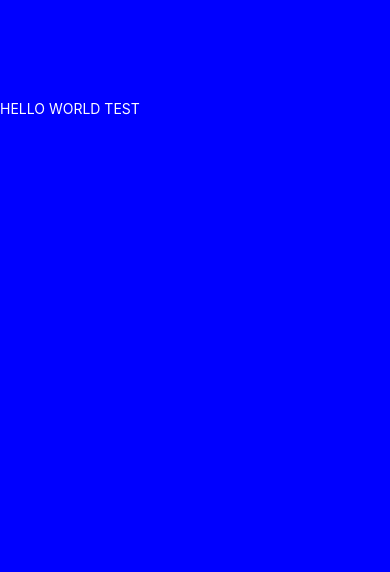
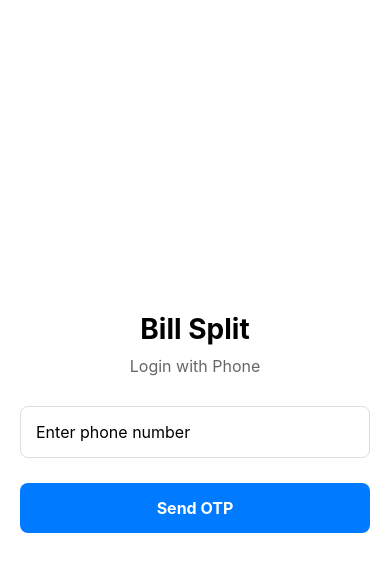
Before and after one commit to musthaqahmedg/bill-split, a React Native app in the folder bill-split-mobile/: screen / in a window 390 px wide. Shown: the top 572 px of the page. Built offline with nearby package versions, Linux system fonts and the light colour scheme.

Commit message:
Fix app entry point and wire up LoginScreen

```diff
--- a/bill-split-mobile/App.tsx
+++ b/bill-split-mobile/App.tsx
@@ -1,9 +1,9 @@
-import { View, Text } from 'react-native';
+import { registerRootComponent } from 'expo';
+import { Alert } from 'react-native';
+import LoginScreen from './screens/LoginScreen';
 
 export default function App() {
-  return (
-    <View style={{ flex: 1, backgroundColor: 'blue' }}>
-      <Text style={{ color: 'white', marginTop: 100 }}>HELLO WORLD TEST</Text>
-    </View>
-  );
+  return <LoginScreen onLoginSuccess={() => Alert.alert('Logged in!')} />;
 }
+
+registerRootComponent(App);
```
